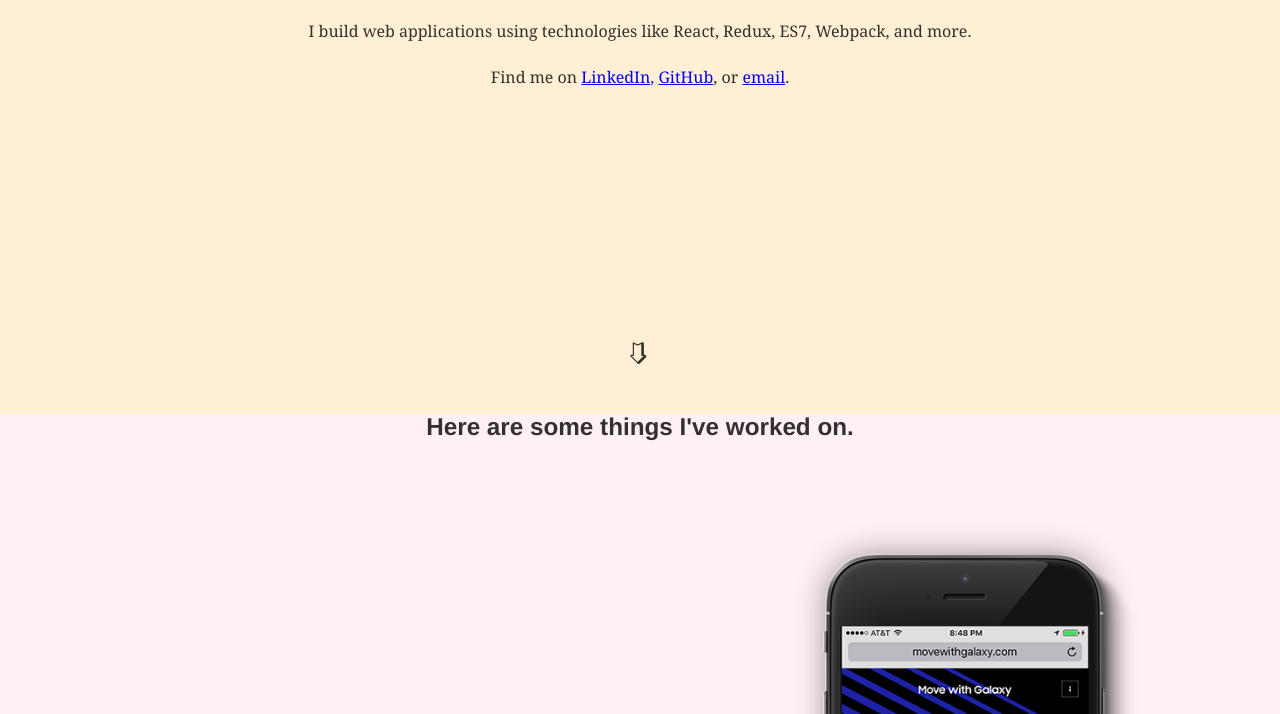
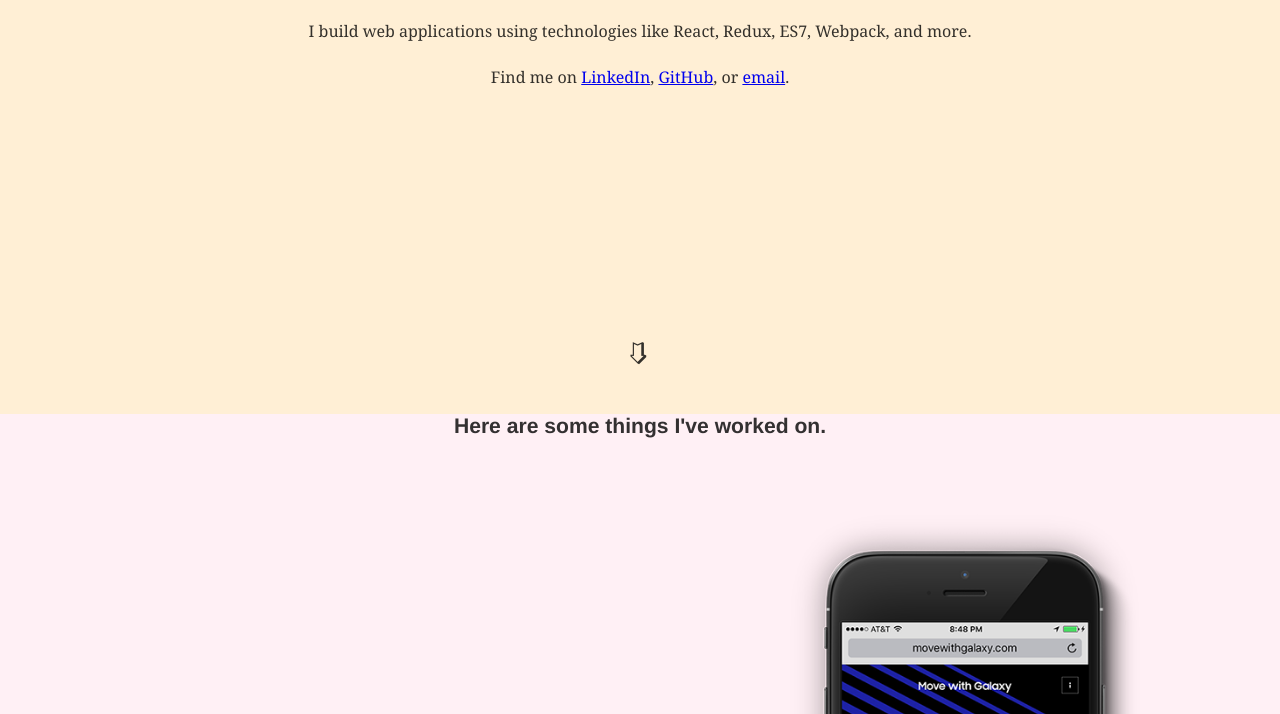
Before and after one commit to bkuzma/bkuzma.github.io, a Gatsby site: page / in a window 1280 px wide. Shown: the part 386-1100 px from the top of the page. Built offline with nearby package versions, Linux system fonts and the light colour scheme; Gatsby itself is replaced by a stand-in of ours.

Commit message:
decrease header size in Work

```diff
--- a/src/components/Work.js
+++ b/src/components/Work.js
@@ -4,7 +4,7 @@ import styled from 'styled-components';
 import projects from '../data/projects';
 import Project from '../components/Project';
 
-const Header = styled.h2`
+const Header = styled.h3`
   text-align: center;
 `;
 
```
